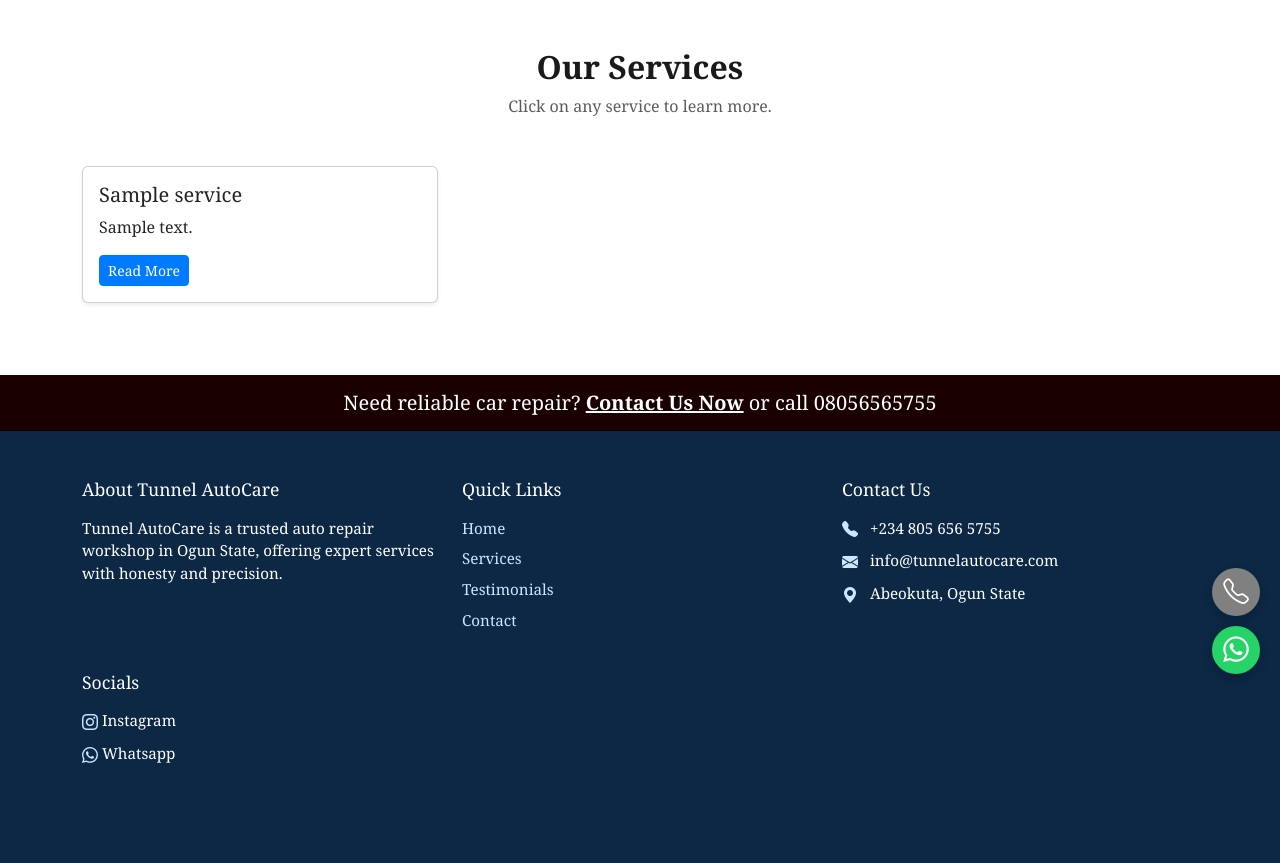
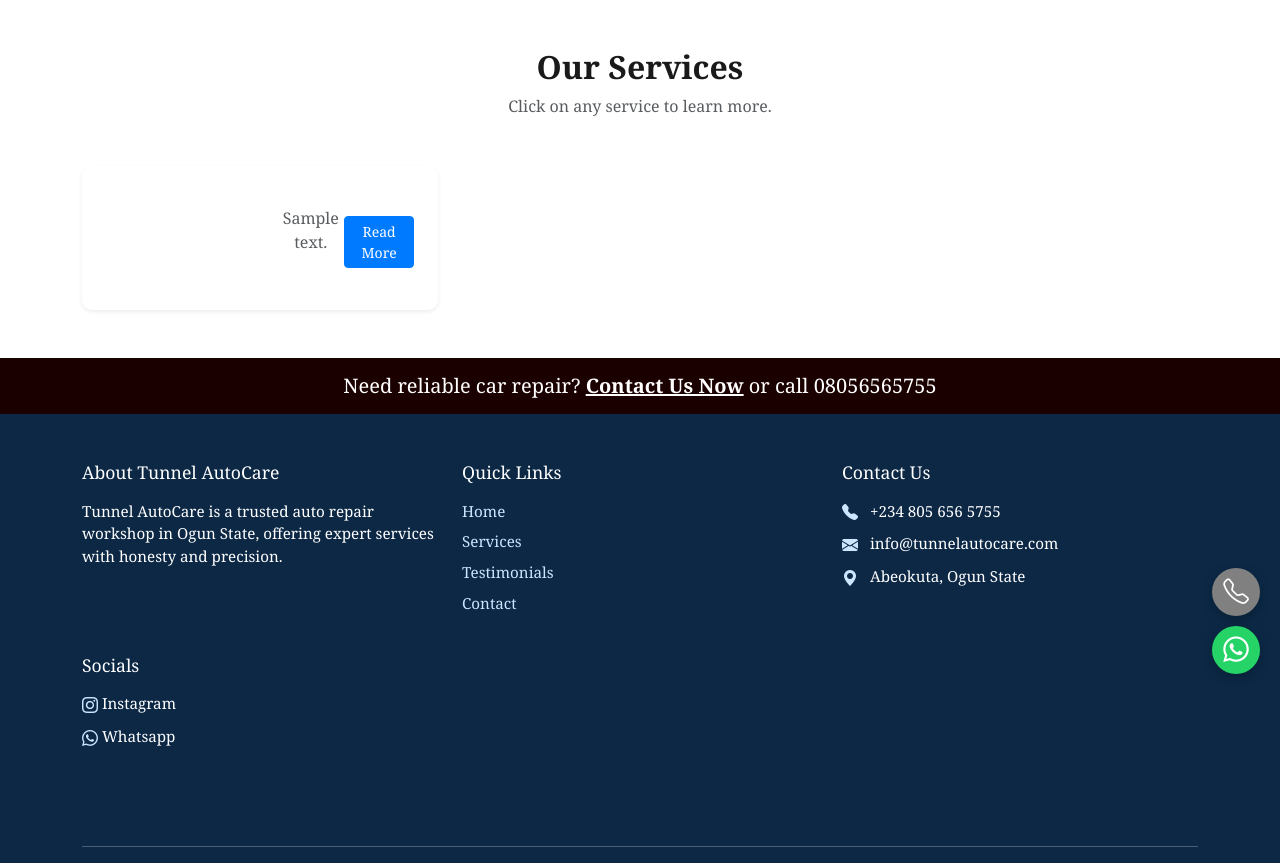
Before and after one commit to SamuelOluwayomi/tunnelautocare, a Django app: page /services/ in a window 1280 px wide. Shown: the part 96-959 px from the top of the page. Run offline with Django 5.2, Linux system fonts and the light colour scheme; tables that the repository leaves empty hold one stand-in row (values such as "Sample post").

Commit message:
improving services page UI

```diff
--- a/webpages/templates/webpages/services.html
+++ b/webpages/templates/webpages/services.html
@@ -1,23 +1,31 @@
 {% extends 'webpages/base.html' %}
 {% block title %}Our Services{% endblock %}
+
 {% block content %}
-<section class="py-5">
+<section class="services-section py-5">
   <div class="container">
+    <!-- Section Header -->
     <div class="text-center mb-5">
       <h2 class="fw-bold">Our Services</h2>
       <p class="text-muted">Click on any service to learn more.</p>
     </div>
-    <div class="row">
+
+    <!-- Services Grid -->
+    <div class="row g-4">
       {% for service in services %}
-        <div class="col-md-4 mb-4">
-          <div class="card h-100 shadow-sm">
-            <div class="card-body">
-              <h5 class="card-title">{{ service.title }}</h5>
-              <p class="card-text">{{ service.description|truncatewords:15 }}</p>
-              <a href="{% url 'service_detail' service.slug %}" class="btn btn-sm btn-primary">Read More</a>
-            </div>
+      <div class="col-md-4">
+        <div class="service-card h-100 text-center p-4 shadow-sm">
+          <!-- Icon -->
+          <div class="icon-box mb-3">
+            <i class="{{ service.icon_class }} fs-1 text-primary"></i>
           </div>
+          <!-- Title & Description -->
+          <h5 class="fw-bold">{{ service.title }}</h5>
+          <p class="text-muted">{{ service.description|truncatewords:15 }}</p>
+          <!-- Read More Button -->
+          <a href="{% url 'service_detail' service.slug %}" class="btn btn-sm btn-primary mt-2">Read More</a>
         </div>
+      </div>
       {% endfor %}
     </div>
   </div>
```
Also changed, not shown: static/webpages/css/style.css (+41 -0 lines).
